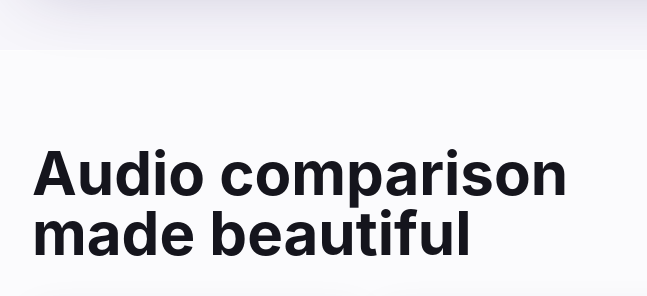
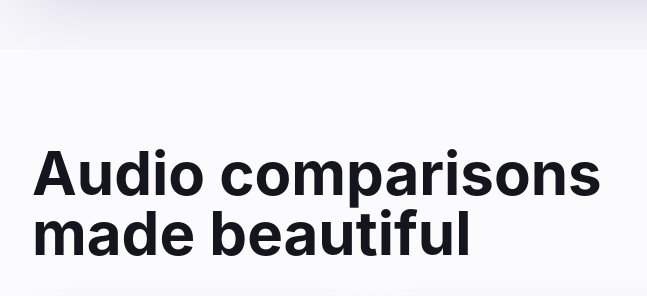
Before and after one commit to Nigelw/Takes, a plain HTML site: page website/index.html in a window 1280 px wide. Shown: the part 1200-1496 px from the top of the page, 96-743 px from the left. Drawn offline with Linux system fonts and the light colour scheme.

Commit message:
Website copy tweak

```diff
--- a/website/index.html
+++ b/website/index.html
@@ -697,7 +697,7 @@
       <section class="features-band" id="features">
         <div class="features">
           <div class="section-heading">
-            <h2><a class="anchor-link" href="#features">Audio comparison made beautiful</a></h2>
+            <h2><a class="anchor-link" href="#features">Audio comparisons made beautiful</a></h2>
           </div>
 
           <div class="feature-grid">
```
